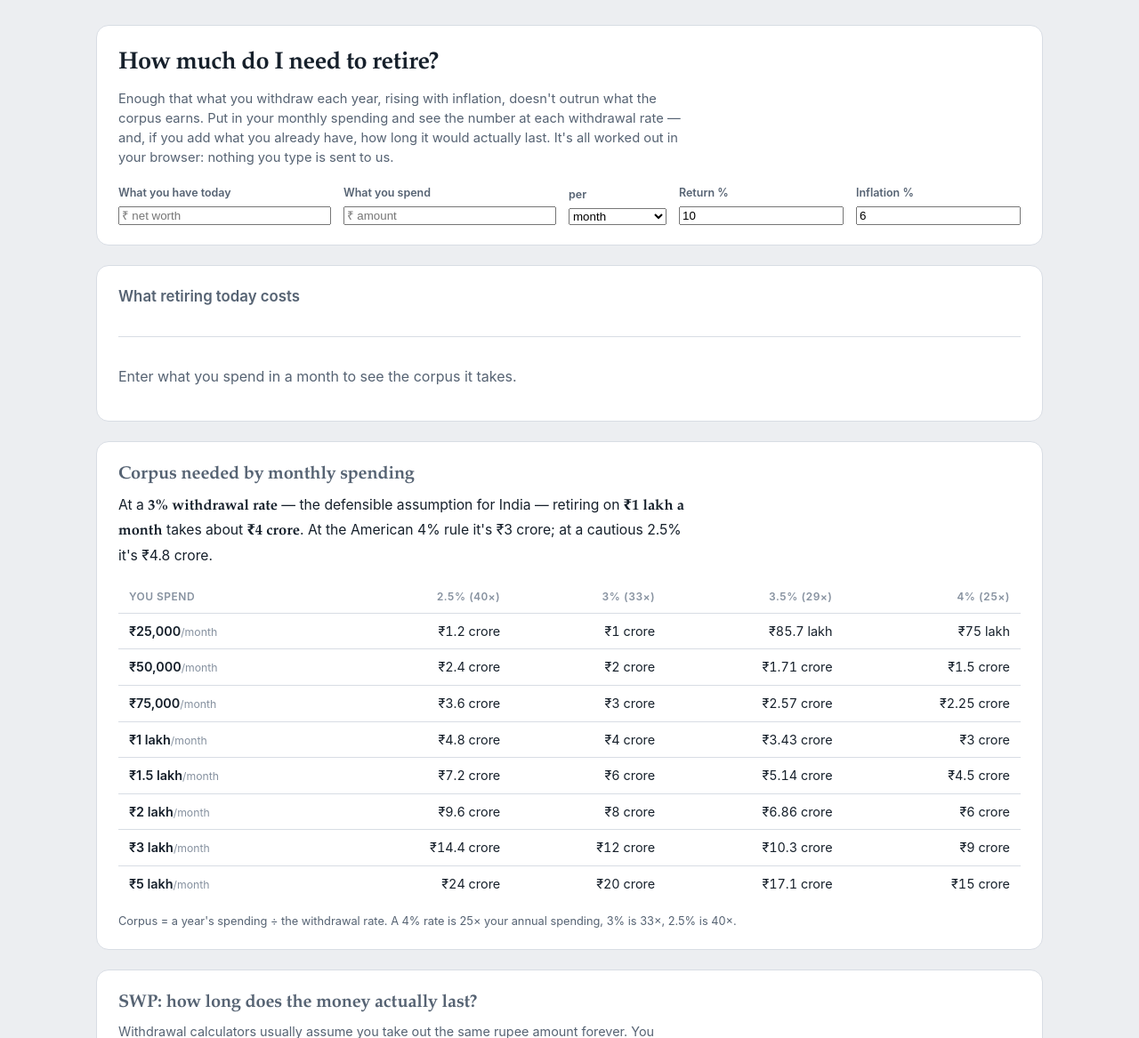
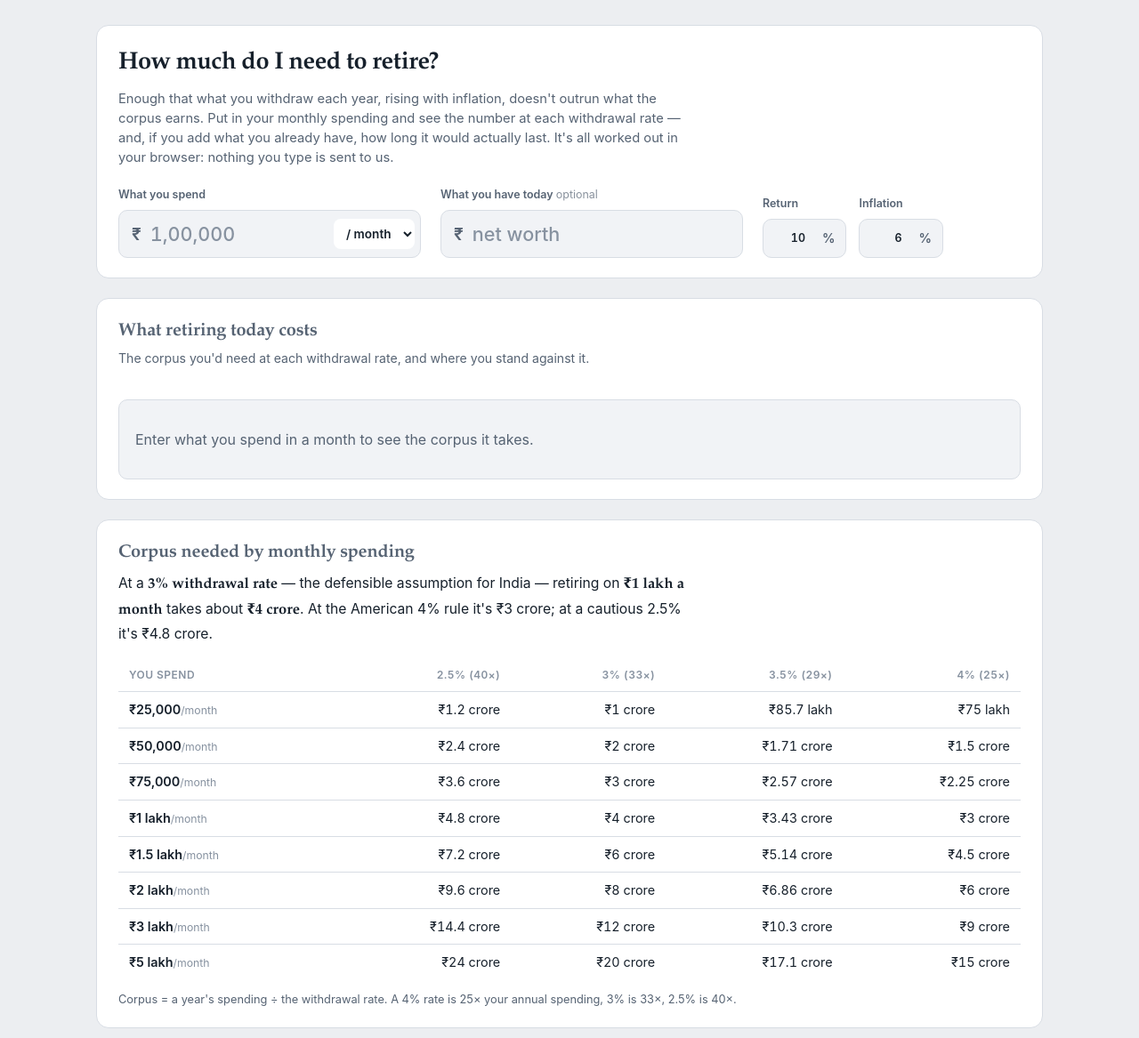
Before and after one commit to awmanoj/networthy, a FastAPI app: page /how-much-do-i-need-to-retire in a window 1280 px wide. Shown: the part 73-1240 px from the top of the page at 89% size. Run offline with FastAPI, Linux system fonts and the light colour scheme.

Commit message:
Style the retirement page's controls, which had no CSS at all
.r-field input and select were never given rules. Every other form in the app
goes through .manual-field or .card.narrow, neither of which this page used, so
the controls rendered as raw browser defaults inside a styled card.

- The money fields get the ranking page's treatment: ₹ prefix, large tabular
  figures, surface fill, focus ring. Spending leads (it's the question); net
  worth follows, marked optional.
- The month/year select moves inside the spend field instead of standing alone
  as a control labelled "per", which read as a stray fragment.
- Return and inflation become small right-aligned fields with a % suffix —
  visually subordinate, because they're assumptions rather than the question.
- .r-results h2 was sans 1.05rem while every other h2 on the page was serif
  1.25rem. Unified, with a lead line under it.
- The verdict — the reverse read of the rate you're actually running — was
  styled like a footnote despite being the punchline. It's a tinted panel now.
- Replaces the borrowed .cams-footnote with a shared .page-footnote.

Footer link gains its question mark, matching "How rich am I?" beside it.

Co-Authored-By: Claude Opus 5 <noreply@anthropic.com>
Claude-Session: https://claude.ai/code/session_01BvZ1LseT4aNZ4K31Z2uf5B

```diff
--- a/app/static/style.css
+++ b/app/static/style.css
@@ -653,13 +653,54 @@ table.holdings tbody tr:last-child td { border-bottom: none; }
 .stand-table tbody tr:hover { background: var(--surface-2); }
 
 /* --- Public retirement-corpus page ----------------------------------------- */
-.r-controls { display: flex; flex-wrap: wrap; gap: 14px; margin-top: 20px; align-items: flex-end; }
-.r-field { display: flex; flex-direction: column; gap: 5px; flex: 1 1 190px; }
-.r-field > span { font-size: 0.78rem; color: var(--muted); font-weight: 600; }
-.r-field--sm { flex: 0 0 110px; }
-.r-field--unit { flex: 0 0 110px; }
+/* The two money fields are the primary interaction, so they get the same
+   prominent treatment as the ranking page's amount box (₹ prefix, large
+   tabular figures); the rate fields stay small because they're assumptions,
+   not the question. */
+.r-controls { display: flex; flex-wrap: wrap; gap: 18px 22px; margin-top: 22px; align-items: flex-end; }
+.r-money { display: flex; flex-direction: column; gap: 7px; flex: 1 1 260px; max-width: 340px; }
+.r-money-label { font-size: 0.78rem; font-weight: 600; color: var(--muted); }
+.r-opt { font-weight: 400; opacity: 0.7; }
+.r-money-box {
+  display: flex; align-items: center; gap: 2px;
+  background: var(--surface-2); border: 1px solid var(--border);
+  border-radius: 10px; padding: 4px 6px 4px 14px;
+  transition: border-color 0.15s ease;
+}
+.r-money-box:focus-within { border-color: var(--accent); }
+.r-rs { font-size: 1.2rem; font-weight: 600; color: var(--muted); }
+.r-money-box input {
+  flex: 1; min-width: 0; background: none; border: none; font: inherit;
+  font-size: 1.35rem; font-weight: 700; padding: 6px 8px; color: var(--text);
+  font-variant-numeric: tabular-nums;
+}
+.r-money-box input:focus { outline: none; }
+.r-money-box input::placeholder { font-weight: 500; color: var(--faint); }
+.r-money-box select {
+  border: none; background: var(--surface); border-radius: 8px; padding: 8px 10px;
+  font: inherit; font-size: 0.85rem; font-weight: 600; color: var(--text); cursor: pointer;
+}
+.r-assume { display: flex; gap: 14px; align-items: flex-end; }
+.r-small { display: flex; flex-direction: column; gap: 7px; }
+.r-small > span { font-size: 0.78rem; font-weight: 600; color: var(--muted); }
+.r-small-box {
+  display: flex; align-items: center; background: var(--surface-2);
+  border: 1px solid var(--border); border-radius: 10px; padding: 0 12px 0 4px;
+}
+.r-small-box:focus-within { border-color: var(--accent); }
+.r-small-box input {
+  width: 62px; background: none; border: none; font: inherit; font-weight: 600;
+  padding: 12px 4px 12px 8px; color: var(--text); font-variant-numeric: tabular-nums;
+  text-align: right;
+}
+.r-small-box input:focus { outline: none; }
+.r-small-box i { font-style: normal; color: var(--muted); font-size: 0.9rem; }
+
 .r-results { margin-top: 20px; }
-.r-results h2 { margin: 0 0 14px; font-size: 1.05rem; }
+/* Match the serif h2 the reference sections use — the page had two competing
+   heading styles before. */
+.r-results h2 { margin: 0 0 4px; font-family: var(--serif); font-weight: 600; font-size: 1.25rem; letter-spacing: -0.01em; }
+.r-results-lead { margin: 0 0 16px; font-size: 0.88rem; max-width: 60ch; }
 .r-rows { display: flex; flex-direction: column; gap: 2px; }
 .r-row {
   display: grid; grid-template-columns: 84px 1fr; align-items: center; gap: 16px;
@@ -677,10 +718,18 @@ table.holdings tbody tr:last-child td { border-bottom: none; }
 .r-gap { font-weight: 600; white-space: nowrap; }
 .r-row--ok .r-gap { color: var(--gain); }
 .r-row--short .r-gap { color: var(--loss); }
-.r-verdict { margin-top: 18px; padding-top: 16px; border-top: 1px solid var(--border); }
-.r-implied { margin: 0; font-size: 1rem; line-height: 1.6; }
-.r-implied strong { font-family: var(--serif); font-size: 1.08em; }
-.r-implied-note { margin: 8px 0 0; font-size: 0.85rem; line-height: 1.55; max-width: 68ch; }
+/* The reverse read — the rate you'd actually be running. It's the punchline of
+   the page, so it gets a tinted panel rather than another paragraph. */
+.r-verdict:not(:empty) {
+  margin-top: 20px; padding: 16px 18px; border-radius: 10px;
+  background: var(--surface-2); border: 1px solid var(--border);
+}
+.r-implied { margin: 0; font-size: 1rem; line-height: 1.65; max-width: 72ch; }
+.r-implied strong { font-family: var(--serif); font-size: 1.1em; color: var(--text); }
+.r-implied-note {
+  margin: 10px 0 0; padding-top: 10px; border-top: 1px solid var(--border);
+  font-size: 0.85rem; line-height: 1.55; max-width: 72ch;
+}
 .r-per { color: var(--faint); font-weight: 400; font-size: 0.85em; }
 .r-forever { color: var(--gain); font-weight: 600; }
 @media (max-width: 640px) {
@@ -699,7 +748,8 @@ table.holdings tbody tr:last-child td { border-bottom: none; }
 .cams-note { margin-top: 14px; }
 .cams-pan-form { display: flex; flex-wrap: wrap; gap: 10px; align-items: center; }
 .cams-pan-form input { max-width: 200px; }
-.cams-footnote { font-size: 0.85rem; margin: 18px 2px 0; }
+.cams-footnote,
+.page-footnote { font-size: 0.85rem; margin: 18px 2px 0; }
 
 /* --- Plan: the lifetime projection ---------------------------------------- */
 .plan-inputs { padding: 20px 24px; margin-bottom: 20px; }
--- a/app/templates/_footer.html
+++ b/app/templates/_footer.html
@@ -6,7 +6,7 @@
     </div>
     <nav class="mkt-foot-links">
       <a href="/how-rich-am-i">How rich am I?</a>
-      <a href="/how-much-do-i-need-to-retire">How much do I need to Retire</a>
+      <a href="/how-much-do-i-need-to-retire">How much do I need to Retire?</a>
       <a href="/about">About</a>
       <a href="/privacy">Privacy</a>
       <a href="/terms">Terms</a>
--- a/app/templates/retire.html
+++ b/app/templates/retire.html
@@ -21,36 +21,54 @@
   </p>
 
   <div class="r-controls">
-    <label class="r-field">
-      <span>What you have today</span>
-      <input id="r-networth" type="text" inputmode="decimal" autocomplete="off"
-             value="{{ my_net_worth|round|int if my_net_worth else '' }}" placeholder="₹ net worth">
+    <label class="r-money">
+      <span class="r-money-label">What you spend</span>
+      <span class="r-money-box">
+        <span class="r-rs">₹</span>
+        <input id="r-spend" type="text" inputmode="decimal" autocomplete="off"
+               value="{{ my_monthly_expense|round|int if my_monthly_expense else '' }}"
+               placeholder="1,00,000" aria-label="Amount you spend">
+        <select id="r-unit" aria-label="Per month or per year">
+          <option value="month" selected>/ month</option>
+          <option value="year">/ year</option>
+        </select>
+      </span>
     </label>
-    <label class="r-field">
-      <span>What you spend</span>
-      <input id="r-spend" type="text" inputmode="decimal" autocomplete="off"
-             value="{{ my_monthly_expense|round|int if my_monthly_expense else '' }}" placeholder="₹ amount">
+
+    <label class="r-money">
+      <span class="r-money-label">What you have today <span class="r-opt">optional</span></span>
+      <span class="r-money-box">
+        <span class="r-rs">₹</span>
+        <input id="r-networth" type="text" inputmode="decimal" autocomplete="off"
+               value="{{ my_net_worth|round|int if my_net_worth else '' }}"
+               placeholder="net worth" aria-label="Your net worth today">
+      </span>
     </label>
-    <label class="r-field r-field--unit">
-      <span>per</span>
-      <select id="r-unit">
-        <option value="month" selected>month</option>
-        <option value="year">year</option>
-      </select>
-    </label>
-    <label class="r-field r-field--sm">
-      <span>Return %</span>
-      <input id="r-return" type="number" step="0.5" min="0" value="{{ '%g'|format(default_return) }}">
-    </label>
-    <label class="r-field r-field--sm">
-      <span>Inflation %</span>
-      <input id="r-inflation" type="number" step="0.5" min="0" value="{{ '%g'|format(default_inflation) }}">
-    </label>
+
+    <div class="r-assume">
+      <label class="r-small">
+        <span>Return</span>
+        <span class="r-small-box">
+          <input id="r-return" type="number" step="0.5" min="0"
+                 value="{{ '%g'|format(default_return) }}"><i>%</i>
+        </span>
+      </label>
+      <label class="r-small">
+        <span>Inflation</span>
+        <span class="r-small-box">
+          <input id="r-inflation" type="number" step="0.5" min="0"
+                 value="{{ '%g'|format(default_inflation) }}"><i>%</i>
+        </span>
+      </label>
+    </div>
   </div>
 </section>
 
 <section class="card r-results">
   <h2>What retiring today costs</h2>
+  <p class="muted r-results-lead">
+    The corpus you'd need at each withdrawal rate, and where you stand against it.
+  </p>
   <div id="r-rows" class="r-rows"></div>
   <div id="r-verdict" class="r-verdict"></div>
 </section>
@@ -180,7 +198,7 @@
 </section>
 {% endif %}
 
-<p class="muted cams-footnote">
+<p class="muted page-footnote">
   Also useful: <a href="/how-rich-am-i">where your net worth ranks</a> among adults in
   India and worldwide.
 </p>
--- a/app/templates/standing.html
+++ b/app/templates/standing.html
@@ -226,7 +226,7 @@
 </section>
 {% endif %}
 
-<p class="muted cams-footnote">
+<p class="muted page-footnote">
   Also useful: <a href="/how-much-do-i-need-to-retire">how much you need to retire</a> —
   the corpus that funds your spending at each withdrawal rate.
 </p>
```
